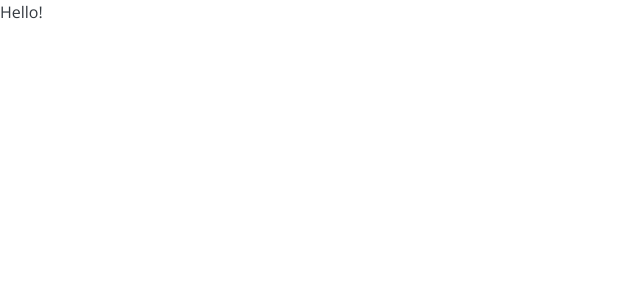
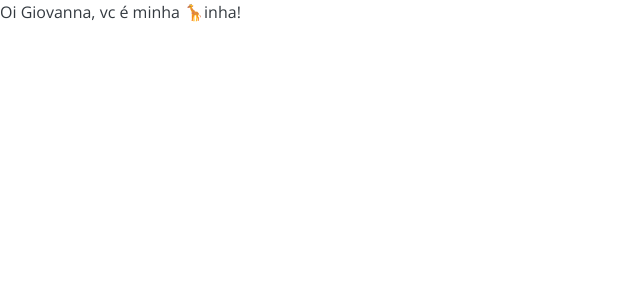
Before and after one commit to luizgrocco/investment-comparison, a React (Create React App) app: page / in a window 1280 px wide. Shown: the top 300 px of the page, without its empty margins (0-640 px from the left). Built offline with nearby package versions, Linux system fonts and the light colour scheme.

Commit message:
Homenagem Giovanna

```diff
--- a/src/App.tsx
+++ b/src/App.tsx
@@ -10,7 +10,7 @@ const App: React.FC = () => {
   return (
     <ThemeProvider theme={theme}>
       <CssBaseline />
-      <div>Hello!</div>
+      <div>Oi Giovanna, vc é minha 🦒inha!</div>
     </ThemeProvider>
   );
 };
```
